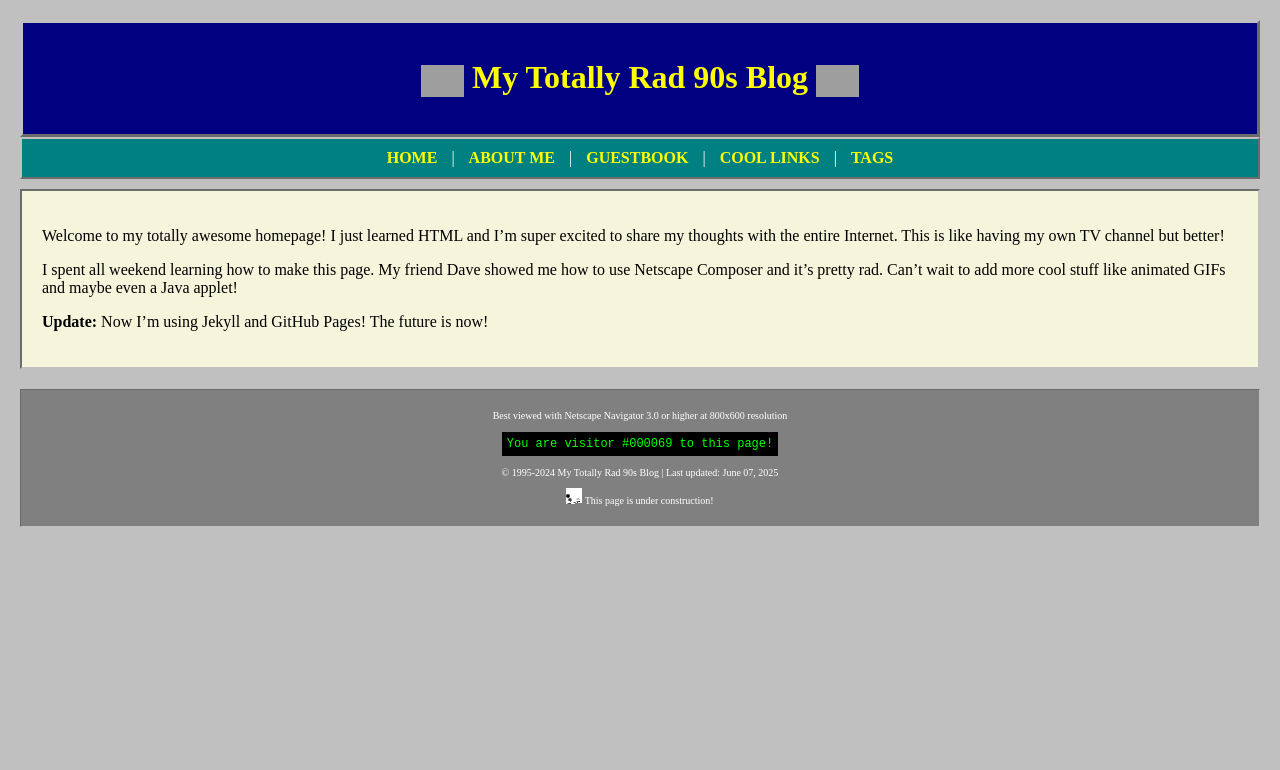
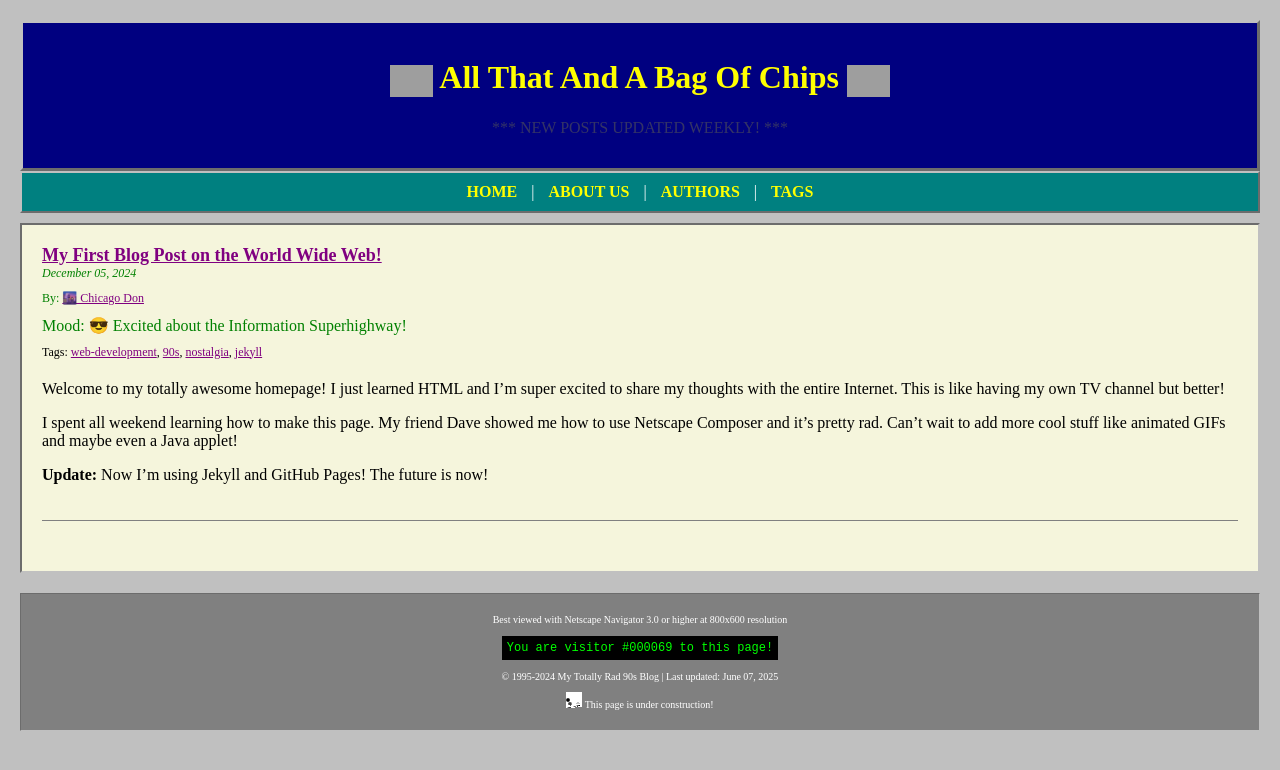
Before and after one commit to mlarva/90sblog, a Jekyll site: the page built from _posts/2024-12-05-my-first-post.md, in a window 1280 px wide. Shown: the top 770 px of the page. Built offline with Jekyll 4.4.1, drawn with Linux system fonts in a browser that asks for light colours; grey boxes are pictures that could not be loaded.

Commit message:
[MPL] Updated author functionality

```diff
--- a/_config.yml
+++ b/_config.yml
@@ -1,6 +1,8 @@
 # Jekyll Configuration for 90s Blog
 title: "My Totally Rad 90s Blog"
 description: "Welcome to the Information Superhighway!"
+header_title: "All That And A Bag Of Chips"
+header_subtitle: "*** NEW POSTS UPDATED WEEKLY! ***"
 baseurl: "" # the subpath of your site, e.g. /blog
 url: "" # the base hostname & protocol for your site
 
@@ -16,6 +18,21 @@ exclude:
   - Gemfile
   - Gemfile.lock
 
+# Authors
+authors:
+  sports-steve:
+    name: "Sports Steve"
+    bio: "Former high school quarterback turned sports enthusiast. Steve brings you the latest in athletic excellence and weekend warrior wisdom. Go Bears!"
+    avatar: "🏈"
+  finer-things-francis:
+    name: "Finer Things Francis"
+    bio: "Connoisseur of culture, cuisine, and sophisticated living. Francis explores the art of refined taste in an unrefined world."
+    avatar: "🎩"
+  chicago-don:
+    name: "Chicago Don"
+    bio: "Born and raised in the Windy City. Don knows every deep dish joint, L stop, and Cubs stat worth knowing. The city runs through his veins."
+    avatar: "🌆"
+
 # Collections
 collections:
   posts:
--- a/_layouts/default.html
+++ b/_layouts/default.html
@@ -94,94 +94,18 @@
             display: inline-block;
         }
 
-        .guestbook-entry {
-            background-color: #f0f0f0;
-            border: 1px solid #808080;
-            padding: 10px;
-            margin: 10px 0;
-        }
-
-        .entry-header {
-            color: #800080;
-            font-weight: bold;
-            border-bottom: 1px dotted #808080;
-            padding-bottom: 5px;
-        }
-
-        form {
-            background-color: #e0e0e0;
-            padding: 15px;
-            border: 2px inset #c0c0c0;
-            margin-top: 20px;
-        }
-
-        input, textarea {
-            font-family: "Times New Roman", serif;
-            border: 1px inset #c0c0c0;
-        }
-
-        input[type="submit"] {
-            background-color: #c0c0c0;
-            border: 2px outset #c0c0c0;
-            padding: 5px 15px;
-            font-weight: bold;
-        }
-
-        .link-category {
-            margin: 20px 0;
-            border: 1px solid #808080;
-            background-color: #f0f0f0;
-            padding: 10px;
-        }
-
-        .link-category h3 {
-            color: #800080;
-            margin-top: 0;
-            border-bottom: 1px dotted #808080;
-        }
-
-        .cool-link {
-            margin: 5px 0;
-            padding-left: 20px;
-        }
-
-        .cool-link a {
-            color: #0000ff;
-            text-decoration: underline;
-        }
-
-        .cool-link a:visited {
-            color: #800080;
-        }
-
-        .new-gif {
-            background-color: #ff0000;
-            color: #ffffff;
-            font-size: 10px;
-            padding: 2px 4px;
-            font-weight: bold;
-        }
-
-        .hot-gif {
-            background-color: #ff6600;
-            color: #ffffff;
-            font-size: 10px;
-            padding: 2px 4px;
-            font-weight: bold;
-        }
     </style>
 </head>
 <body>
     <div class="header">
-        <h1><img src="{{ '/assets/images/chips.png' | relative_url }}" alt="chips" style="height: 1em; vertical-align: middle;"> {% if page.header_title %}{{ page.header_title }}{% else %}{{ site.title }}{% endif %} <img src="{{ '/assets/images/chips.png' | relative_url }}" alt="chips" style="height: 1em; vertical-align: middle;"></h1>
-        {% if page.header_subtitle %}<p class="blink">{{ page.header_subtitle }}</p>{% endif %}
+        <h1><img src="{{ '/assets/images/chips.png' | relative_url }}" alt="chips" style="height: 1em; vertical-align: middle;"> {{ site.header_title }} <img src="{{ '/assets/images/chips.png' | relative_url }}" alt="chips" style="height: 1em; vertical-align: middle;"></h1>
+        <p class="blink">{{ site.header_subtitle }}</p>
     </div>
 
     <div class="navigation">
         <a href="{{ '/' | relative_url }}">HOME</a> |
-        <a href="{{ '/about/' | relative_url }}">ABOUT ME</a> |
-        <a href="{{ '/guestbook/' | relative_url }}">GUESTBOOK</a> |
-        <a href="{{ '/links/' | relative_url }}">COOL LINKS</a> |
+        <a href="{{ '/about/' | relative_url }}">ABOUT US</a> |
+        <a href="{{ '/authors/' | relative_url }}">AUTHORS</a> |
         <a href="{{ '/tags/' | relative_url }}">TAGS</a>
     </div>
 
--- /dev/null
+++ b/_layouts/post.html
@@ -0,0 +1,34 @@
+---
+layout: default
+---
+
+<div class="post">
+    <div class="post-title">{{ page.title }}</div>
+    <div class="post-date">{{ page.date | date: "%B %d, %Y" }}</div>
+
+    {% if page.author %}
+        {% assign author_data = site.authors[page.author] %}
+        {% if author_data %}
+            <div style="margin-top: 10px; font-size: 12px; color: #008000;">
+                By: <a href="{{ '/author/' | append: page.author | relative_url }}" style="color: #800080;">{{ author_data.avatar }} {{ author_data.name }}</a>
+            </div>
+        {% endif %}
+    {% endif %}
+
+    {% if page.mood %}
+        <div style="margin-top: 10px; color: #008000;">Mood: {{ page.mood }}</div>
+    {% endif %}
+
+    {% if page.tags %}
+        <div style="margin-top: 10px; font-size: 12px;">
+            Tags:
+            {% for tag in page.tags %}
+                <a href="{{ '/tag/' | append: tag | relative_url }}" style="color: #800080;">{{ tag }}</a>{% unless forloop.last %}, {% endunless %}
+            {% endfor %}
+        </div>
+    {% endif %}
+
+    <div style="margin-top: 20px;">
+        {{ content }}
+    </div>
+</div>
--- a/_posts/2024-12-05-my-first-post.md
+++ b/_posts/2024-12-05-my-first-post.md
@@ -1,7 +1,8 @@
 ---
-layout: default
+layout: post
 title: "My First Blog Post on the World Wide Web!"
 date: 2024-12-05
+author: chicago-don
 mood: "😎 Excited about the Information Superhighway!"
 tags: [web-development, 90s, nostalgia, jekyll]
 ---
```
Also changed, not shown: _layouts/author.html (added, +44 -0 lines), _posts/2024-12-06-bears-season-wrap-up.md (added, +26 -0 lines), _posts/2024-12-07-art-of-fine-dining.md (added, +26 -0 lines), about.md (+21 -25 lines), author/chicago-don.md (added, +7 -0 lines), author/finer-things-francis.md (added, +7 -0 lines), author/sports-steve.md (added, +7 -0 lines), authors.md (added, +22 -0 lines), index.md (+10 -2 lines), README.md.
